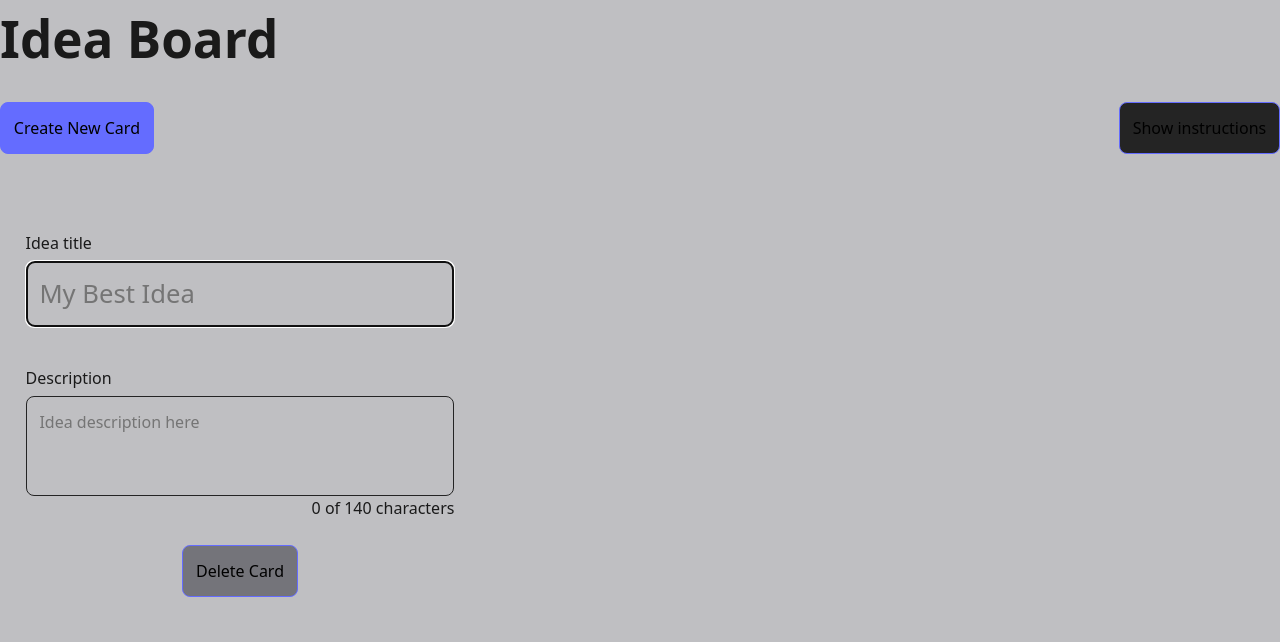
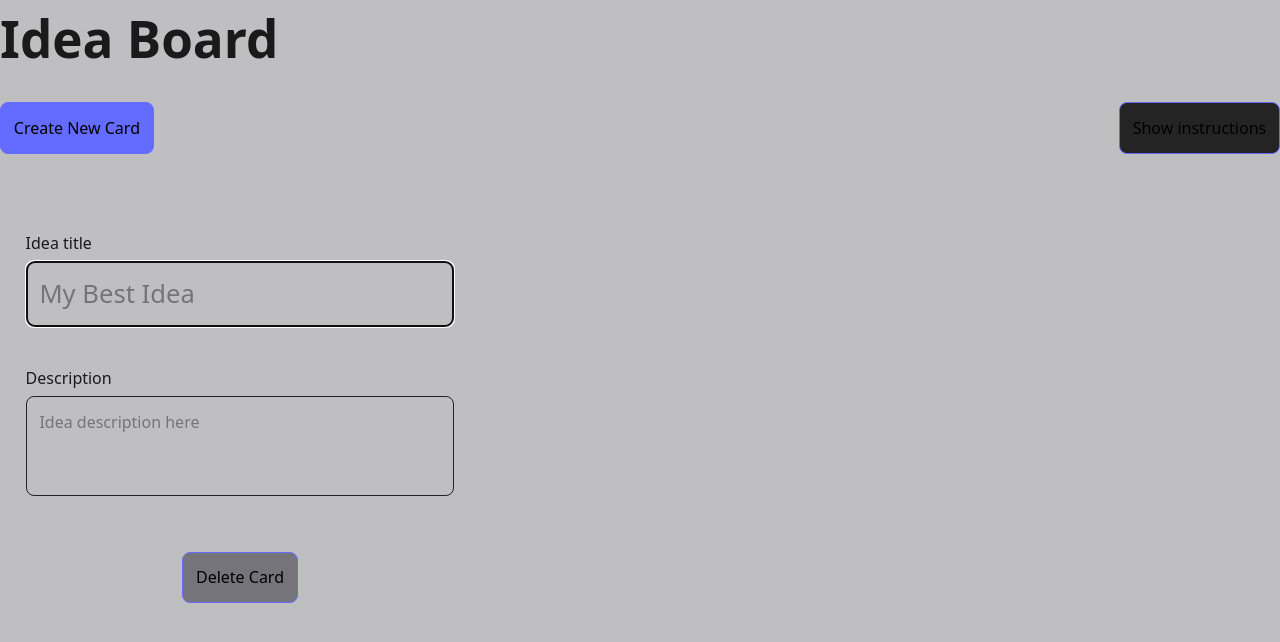
Before and after one commit to juliscapucin/idea-board, a React (Vite) app: page / in a window 1280 px wide. Both pictures are taken after a click on the button "Create New Card". Shown: the top 642 px of the page. Built offline with nearby package versions, Linux system fonts and the light colour scheme.

Commit message:
add countdown conditional

```diff
--- a/src/components/IdeaCard.tsx
+++ b/src/components/IdeaCard.tsx
@@ -23,7 +23,8 @@ export default function IdeaCard({
 	const [newTitle, setNewTitle] = useState(title)
 	const [newDescription, setNewDescription] = useState(description)
 	const [characterCount, setCharacterCount] = useState(0)
-	const [isEditing, setIsEditing] = useState(false)
+	const [isEditingTitle, setIsEditingTitle] = useState(false)
+	const [isEditingDescription, setIsEditingDescription] = useState(false)
 
 	const titleRef = useRef<HTMLInputElement>(null)
 
@@ -72,7 +73,8 @@ export default function IdeaCard({
 			updatedCollection[cardToEditIndex] = editedCard
 
 			setIdeaCardCollection(updatedCollection)
-			setIsEditing(false)
+			setIsEditingTitle(false)
+			setIsEditingDescription(false)
 		}
 	}
 
@@ -112,12 +114,13 @@ export default function IdeaCard({
 						id='title'
 						name='title'
 						minLength={2}
+						maxLength={50}
 						placeholder='My Best Idea'
 						required
 						onFocus={() => console.log("focus")}
 						onChange={(e) => {
 							setNewTitle(e.target.value)
-							setIsEditing(true)
+							setIsEditingTitle(true)
 						}}
 					/>
 				</div>
@@ -140,10 +143,14 @@ export default function IdeaCard({
 						required
 						onChange={(e) => {
 							setNewDescription(e.target.value)
-							setIsEditing(true)
+							setIsEditingDescription(true)
 						}}
 					/>
-					<p className='idea-card__countdown'>
+					<p
+						className={`idea-card__countdown ${
+							isEditingDescription ? "opacity-1" : "opacity-0"
+						}`}
+					>
 						{characterCount} of 140 characters
 					</p>
 				</div>
@@ -152,7 +159,7 @@ export default function IdeaCard({
 					<button onClick={() => deleteIdea(title)} className='button-faded'>
 						Delete Card
 					</button>
-					{isEditing && (
+					{(isEditingTitle || isEditingDescription) && (
 						<button type='submit' className='button-main'>
 							Save
 						</button>
--- a/src/styles/idea-card.css
+++ b/src/styles/idea-card.css
@@ -31,8 +31,10 @@
 	display: flex;
 	justify-content: center;
 	gap: var(--space-sm);
+	margin-bottom: var(--space-md);
 }
 
 .idea-card__countdown {
 	text-align: right;
+	margin-top: var(--space-xxs);
 }
```
